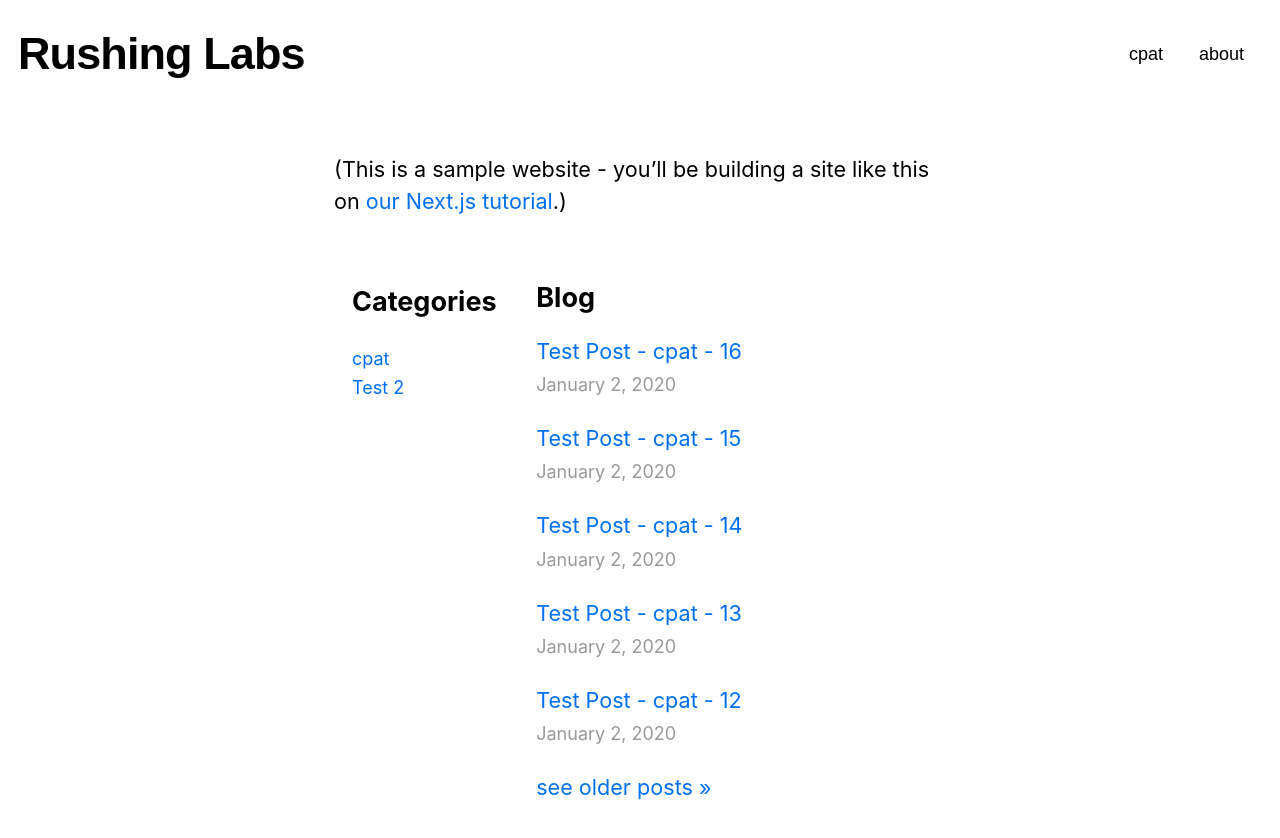
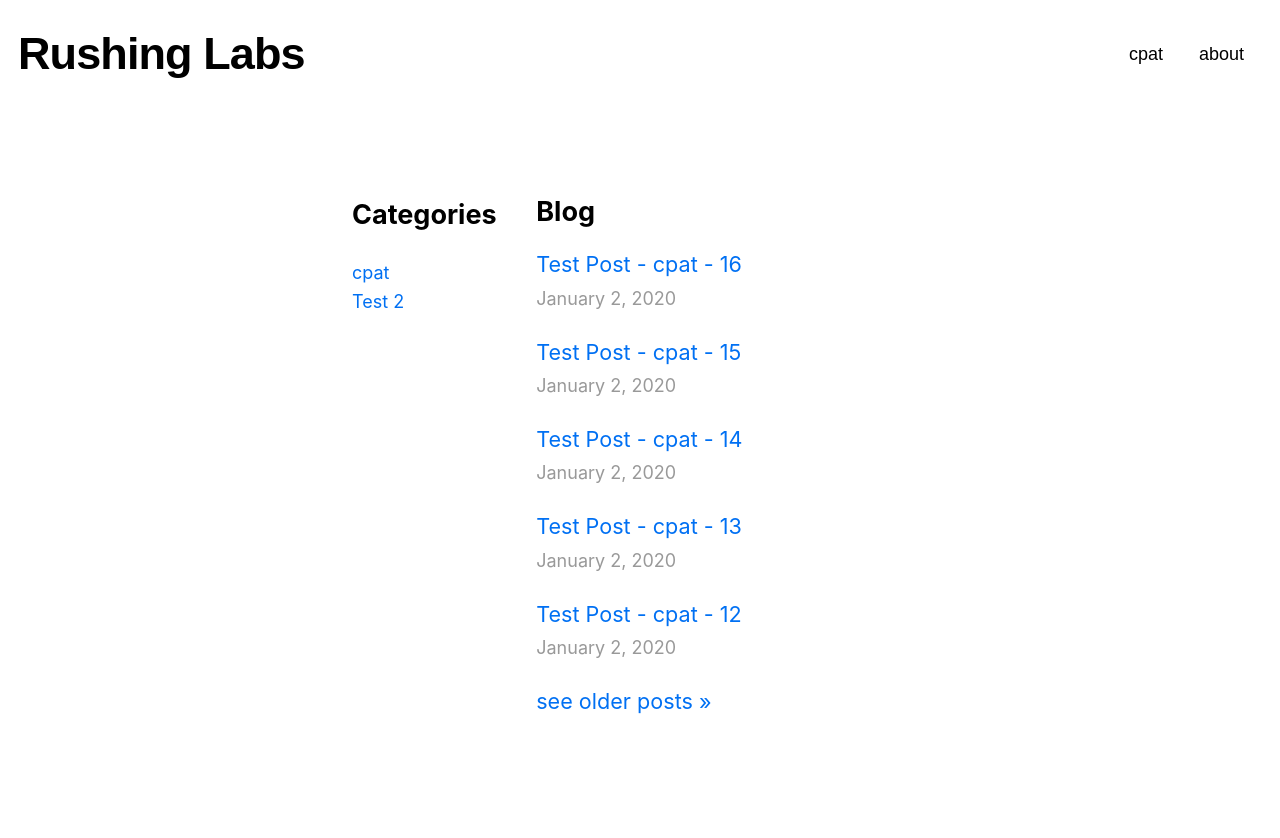
Before and after one commit to meddlin/rushinglabs-blog-nextjs, a Next.js app: page / in a window 1280 px wide. Shown: the top 838 px of the page. Built offline with nearby package versions, Linux system fonts and the light colour scheme; a web font is replaced by a local one.

Commit message:
Adjusted styles
- Removed commented code from main page
- Changed font-weight for heading2X1
- Removed layoutHeader class from utils.module.css because we have a layout stylesheet

```diff
--- a/pages/index.js
+++ b/pages/index.js
@@ -33,13 +33,6 @@
 			<Head>
 				<title>{siteTitle}</title>
 			</Head>
-
-			<section className={utilStyles.headingMd}>
-				<p>
-					(This is a sample website - you’ll be building a site like this on{' '}
-					<a href="https://nextjs.org/learn">our Next.js tutorial</a>.)
-				</p>
-			</section>
 
 			<div className={`${utilStyles.horizontal}`}>
 				<section>
--- a/styles/utils.module.css
+++ b/styles/utils.module.css
@@ -1,7 +1,7 @@
 .heading2Xl {
     font-size: 2.5rem;
     line-height: 1.2;
-    font-weight: 800;
+    font-weight: 700;
     letter-spacing: -0.05rem;
     margin: 1rem 0;
   }
@@ -64,10 +64,3 @@
     padding: 0;
     margin: 0;
   }
-
-.layoutHeader {
-  margin: 0;
-
-  display: flex;
-  background-color: #999;
-}
```
